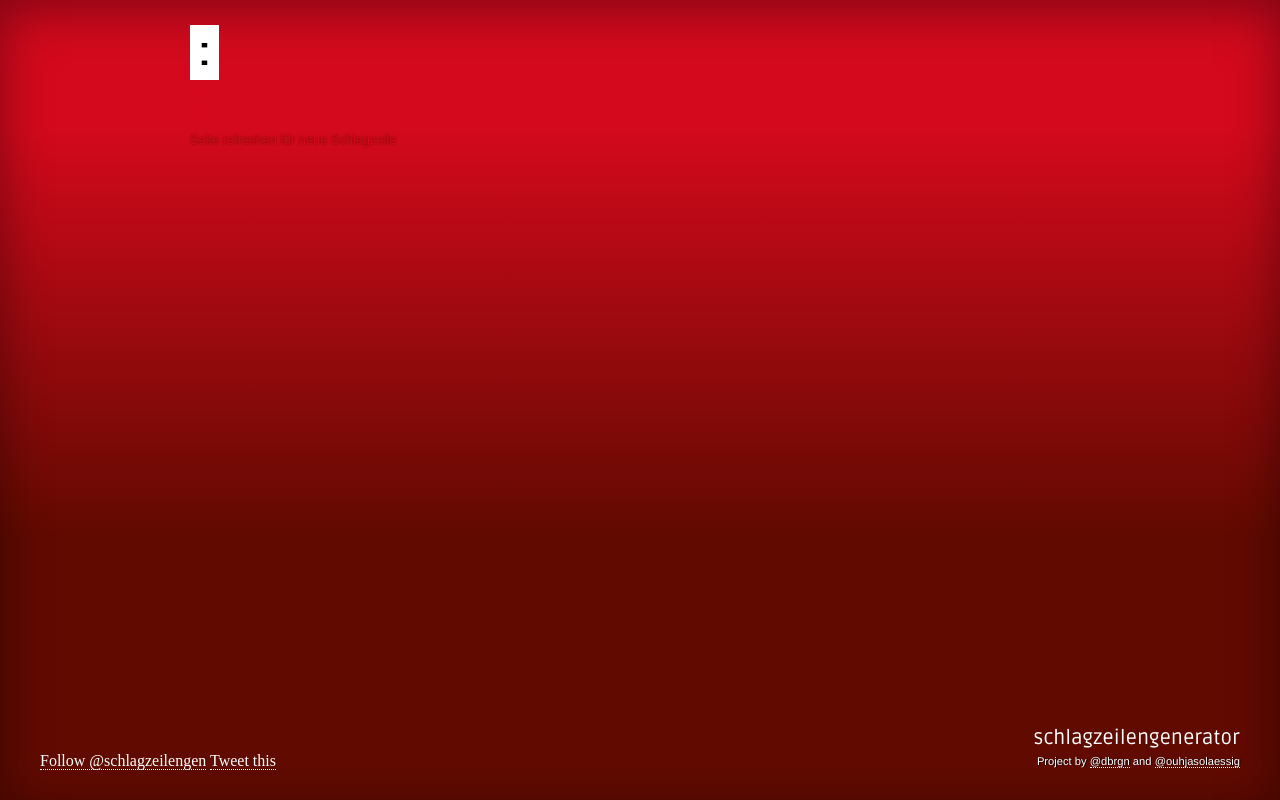
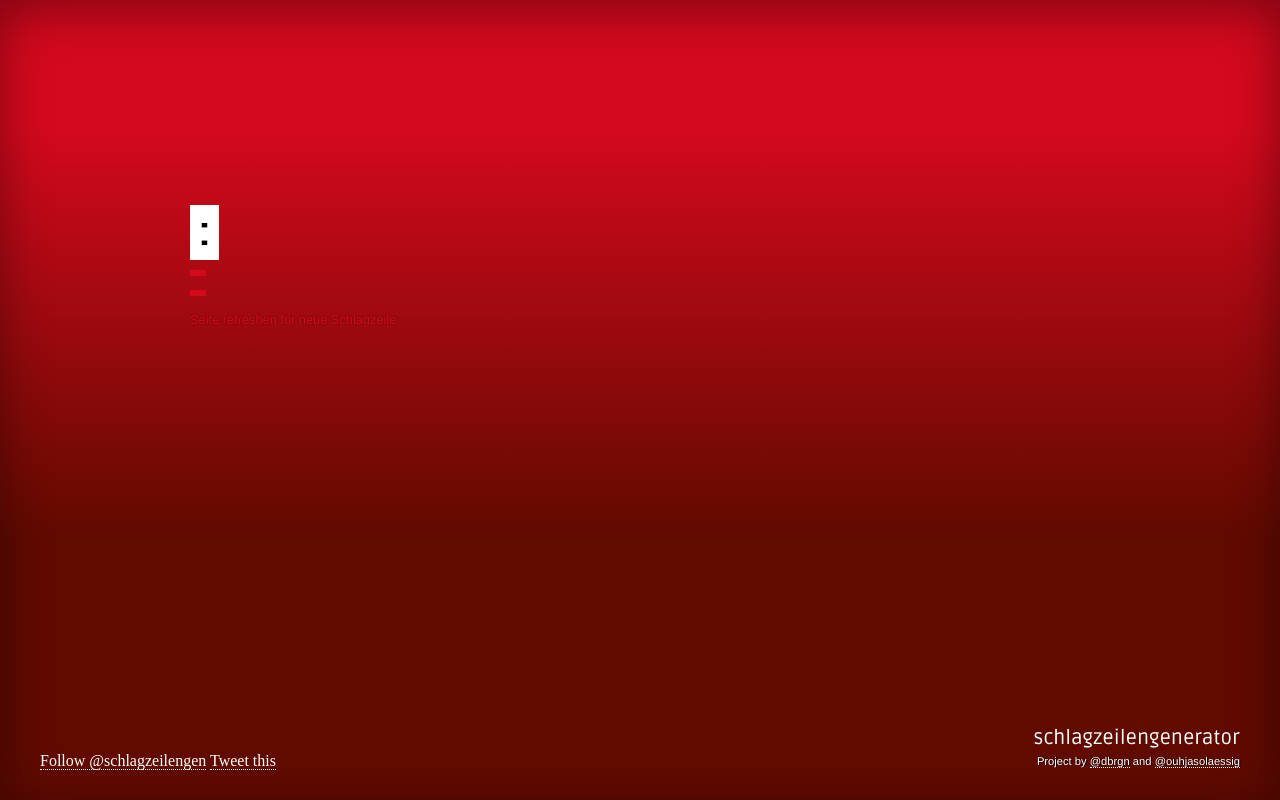
Before and after one commit to dbrgn/schlagzeilengenerator, a Flask app: template templates/headline.html in a window 1280 px wide. Run offline with Flask 2, Linux system fonts and the light colour scheme; the template is opened without the code that fills it, so the values that code supplies are empty; parts of the project's set-up code (start-up, migrations or seed data) failed here and were passed over; some libraries are stand-ins or nearby versions.

Commit message:
fixed alignment

```diff
--- a/static/style.css
+++ b/static/style.css
@@ -39,7 +39,7 @@ a {
 
 .output {
     width: 900px;
-    padding:20px 30px 0px 30px;
+    padding:200px 30px 0px 30px;
     margin:0 auto;
     text-align: left;
 }
```
